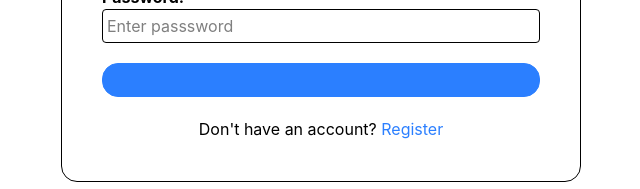
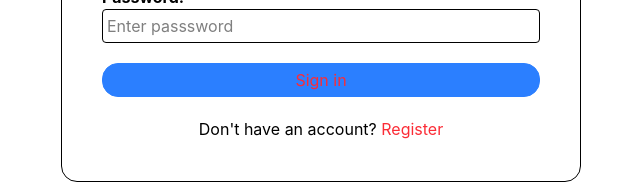
Before and after one commit to sohan-245/full-stack, a React (Vite) app: page /login in a window 1280 px wide. Shown: the part 398-587 px from the top of the page, without its empty margins (319-959 px from the left). Built offline with nearby package versions, Linux system fonts and the light colour scheme.

Commit message:
to link different pages

```diff
--- a/src/pages/Linkpage.tsx
+++ b/src/pages/Linkpage.tsx
@@ -9,7 +9,7 @@ function Linkpage({ to, text }: LinkpageProps) {
   return (
     <Link
       to={to}
-      className="text-blue-500 hover:underline"
+      className="text-red-500 hover:underline"
     >
       {text}
     </Link>
```
